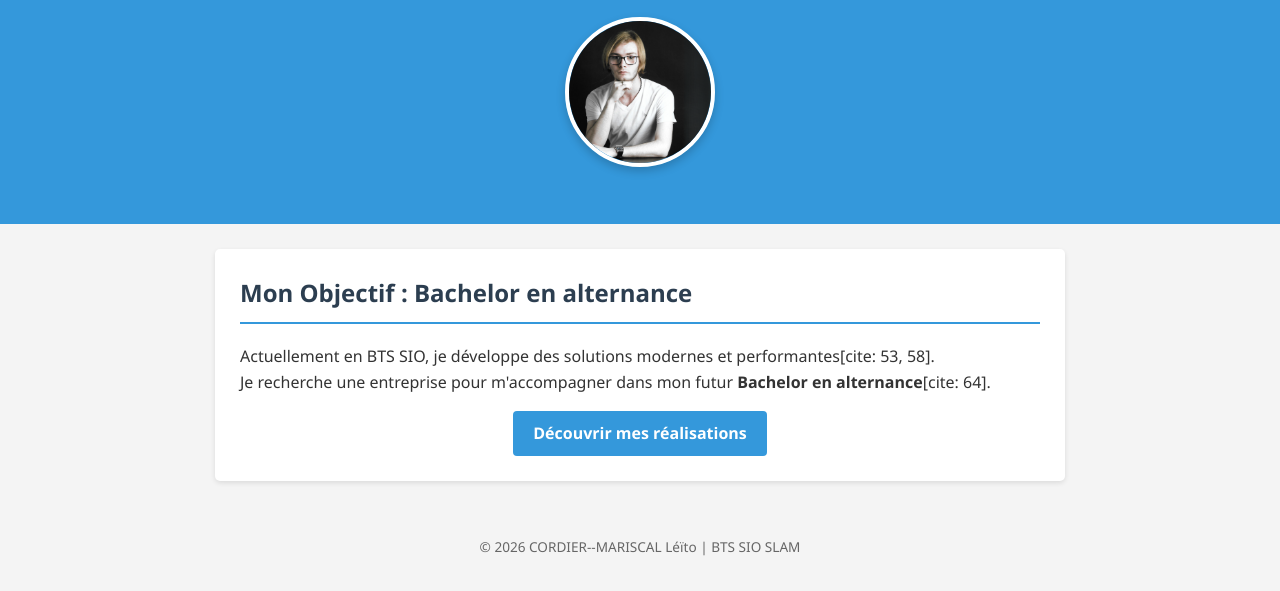
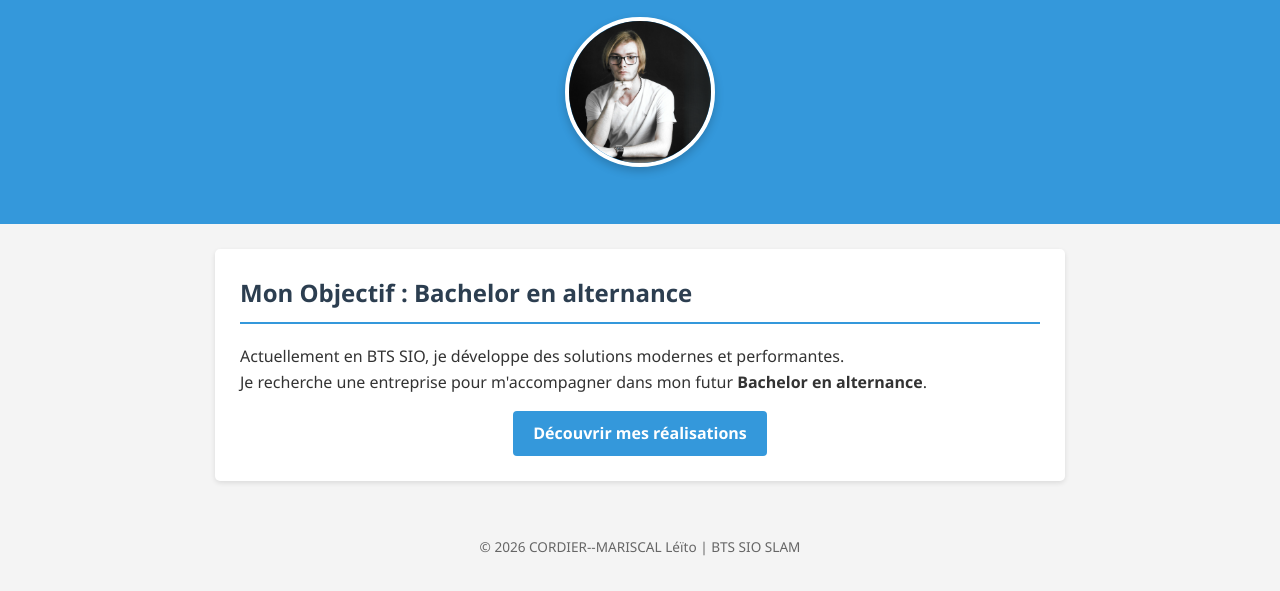
Before and after one commit to LivreDeLeito/portfolio-leito, a plain HTML site: page index.html in a window 1280 px wide. Shown: the part 209-800 px from the top of the page. Drawn offline with Linux system fonts and the light colour scheme.

Commit message:
Clean up HTML entities and improve text clarity
Removed HTML entities and fixed text in index.html.

```diff
--- a/index.html
+++ b/index.html
@@ -26,8 +26,8 @@
 
   <section>
     <h2>Mon Objectif : Bachelor en alternance</h2>
-    <p>Actuellement en BTS SIO, je développe des solutions modernes et performantes[cite: 53, 58].</p>
-    <p>Je recherche une entreprise pour m'accompagner dans mon futur <strong>Bachelor en alternance</strong>[cite: 64].</p>
+    <p>Actuellement en BTS SIO, je développe des solutions modernes et performantes.</p>
+    <p>Je recherche une entreprise pour m'accompagner dans mon futur <strong>Bachelor en alternance</strong>.</p>
     <div style="text-align:center;">
         <a href="realisations.html" class="btn">Découvrir mes réalisations</a>
     </div>
```
